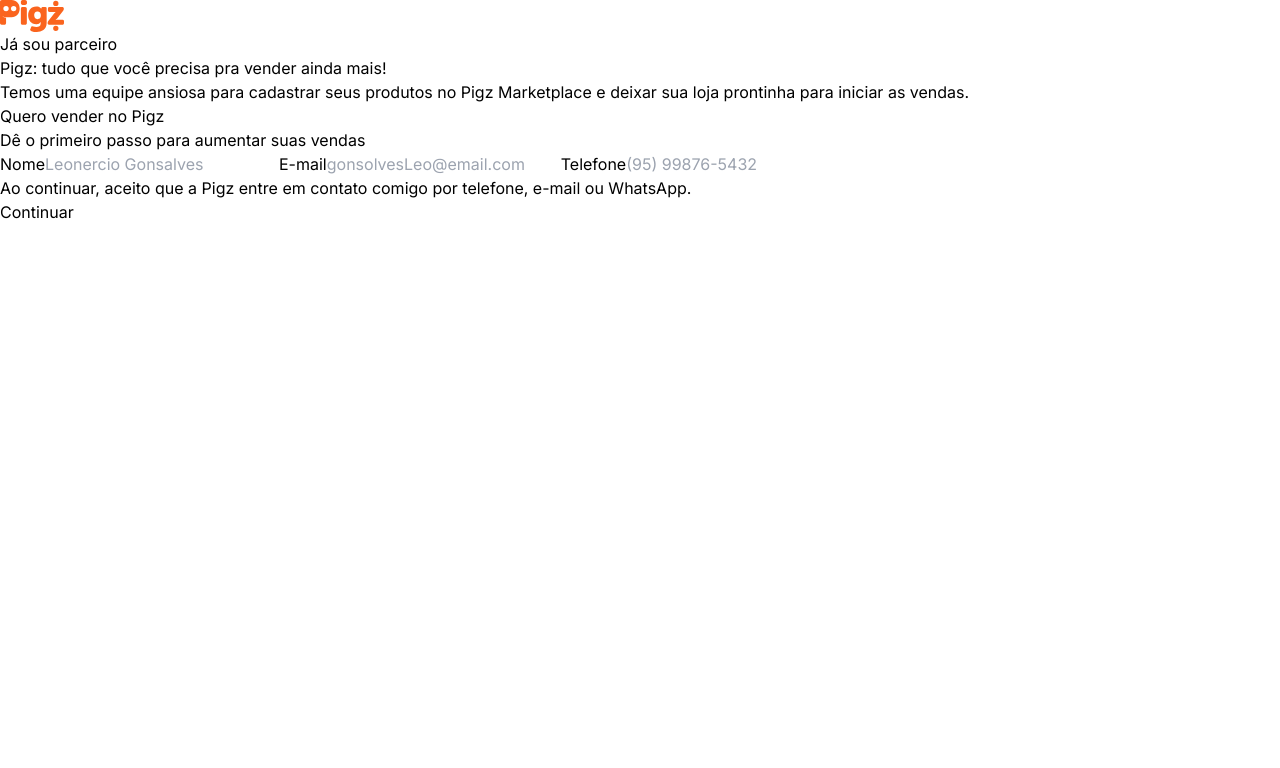
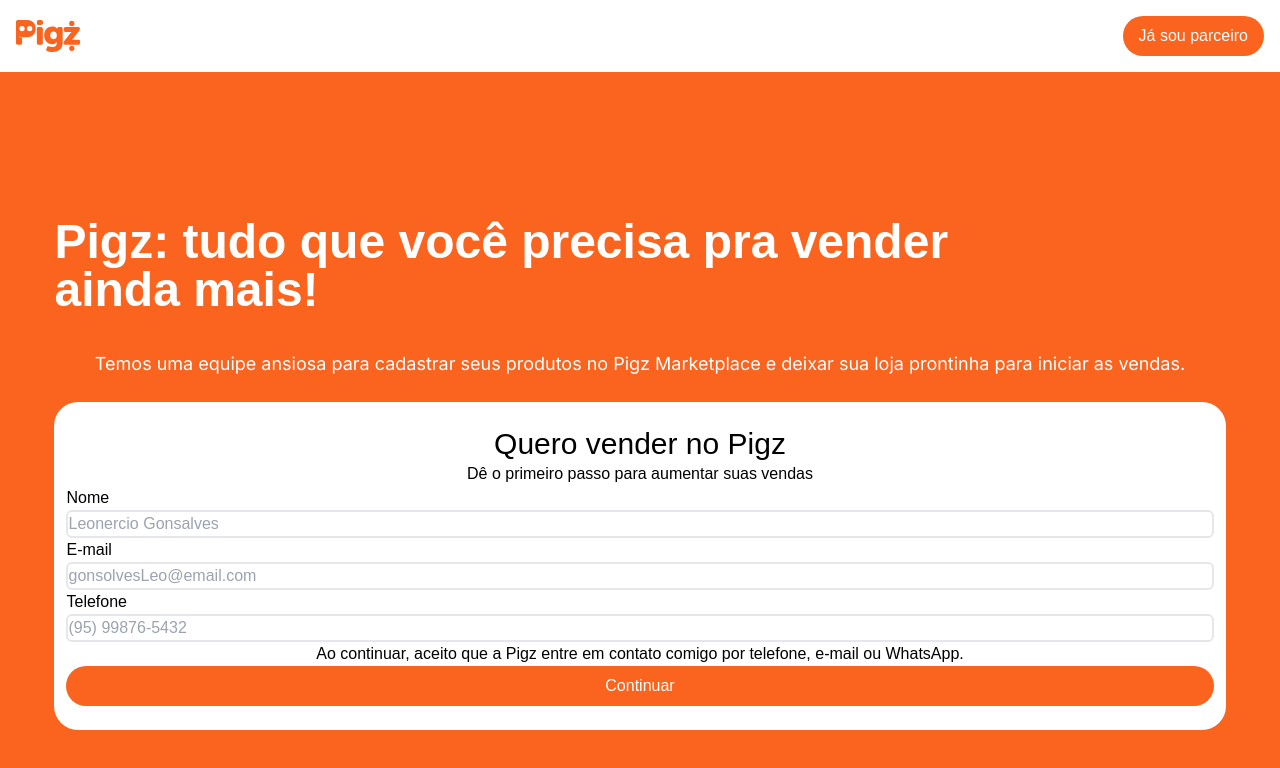
Before and after one commit to beterrabaA/desafio-frontend-pigz, a Next.js app: page / in a window 1280 px wide. Shown: the top 768 px of the page. Built offline with nearby package versions, Linux system fonts and the light colour scheme.

Commit message:
add new css sett

```diff
--- a/tailwind.config.js
+++ b/tailwind.config.js
@@ -2,8 +2,8 @@
 module.exports = {
   content: [
     './pages/**/*.{js,ts,jsx,tsx,mdx}',
-    './components/**/*.{js,ts,jsx,tsx,mdx}',
-    './app/**/*.{js,ts,jsx,tsx,mdx}',
+    './src/components/**/*.{js,ts,jsx,tsx,mdx}',
+    './src/app/**/*.{js,ts,jsx,tsx,mdx}',
   ],
   theme: {
     extend: {
@@ -12,6 +12,29 @@
         'gradient-conic':
           'conic-gradient(from 180deg at 50% 50%, var(--tw-gradient-stops))',
       },
+      fontFamily: {
+        sans: ['Poppins', 'Bold','sans-serif'],
+      },
+      colors: {
+        black: {
+          50: '#000000',
+          67: '#333333'
+        },
+        orange: {
+          50: '#FF881F',
+          150: '#FA641E',
+          200: '#FF671F',
+        },
+        gray: {
+          50: '#FAFAFA',
+          75: '#F0F0F0',
+          87: '#999999',
+        },
+        white: {
+          50: '#FFFFFF',
+          100: '#00000000',
+        }
+      }
     },
   },
   plugins: [],
```
